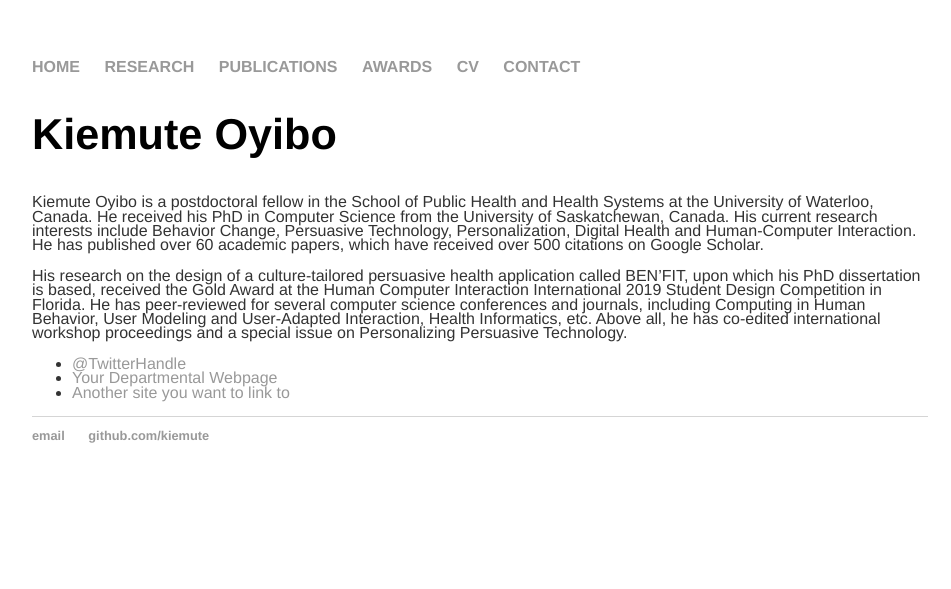
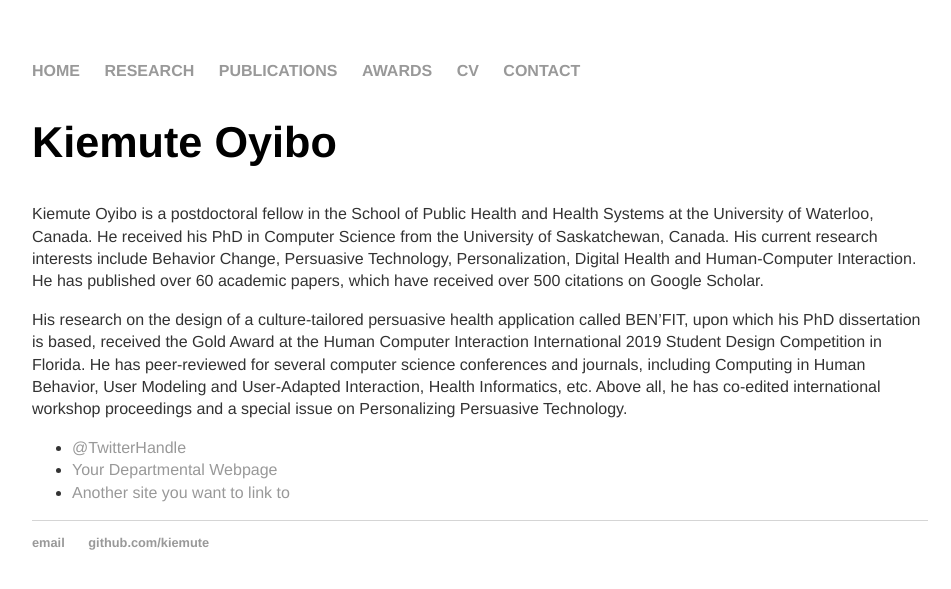
Before and after one commit to kiemute/kiemute.github.io, a Jekyll site: the page built from index.html, in a window 1280 px wide. Shown: the top 589 px of the page, without its empty margins (160-1111 px from the left). Built offline with Jekyll 4.4.1, drawn with Linux system fonts in a browser that asks for light colours.

Commit message:
Update main.css

```diff
--- a/css/main.css
+++ b/css/main.css
@@ -3,7 +3,7 @@ body { margin: 60px auto; width: 70%; }
 a { text-decoration: none; color: #999; }
 a:hover { text-decoration: underline; }
 
-p, ul { font-size: 1.0em; line-height: 0.9em; color: #333; font-family: 'Helvetica', 'Arial', 'Sans-Serif'; }
+p, ul { font-size: 1.0em; line-height: 1.4em; color: #333; font-family: 'Helvetica', 'Arial', 'Sans-Serif'; }
 
 h1, h2, h3, h4 { font-family: 'Helvetica', 'Arial', 'Sans-Serif'; }
 h1 { font-size: 3em;  }
```
